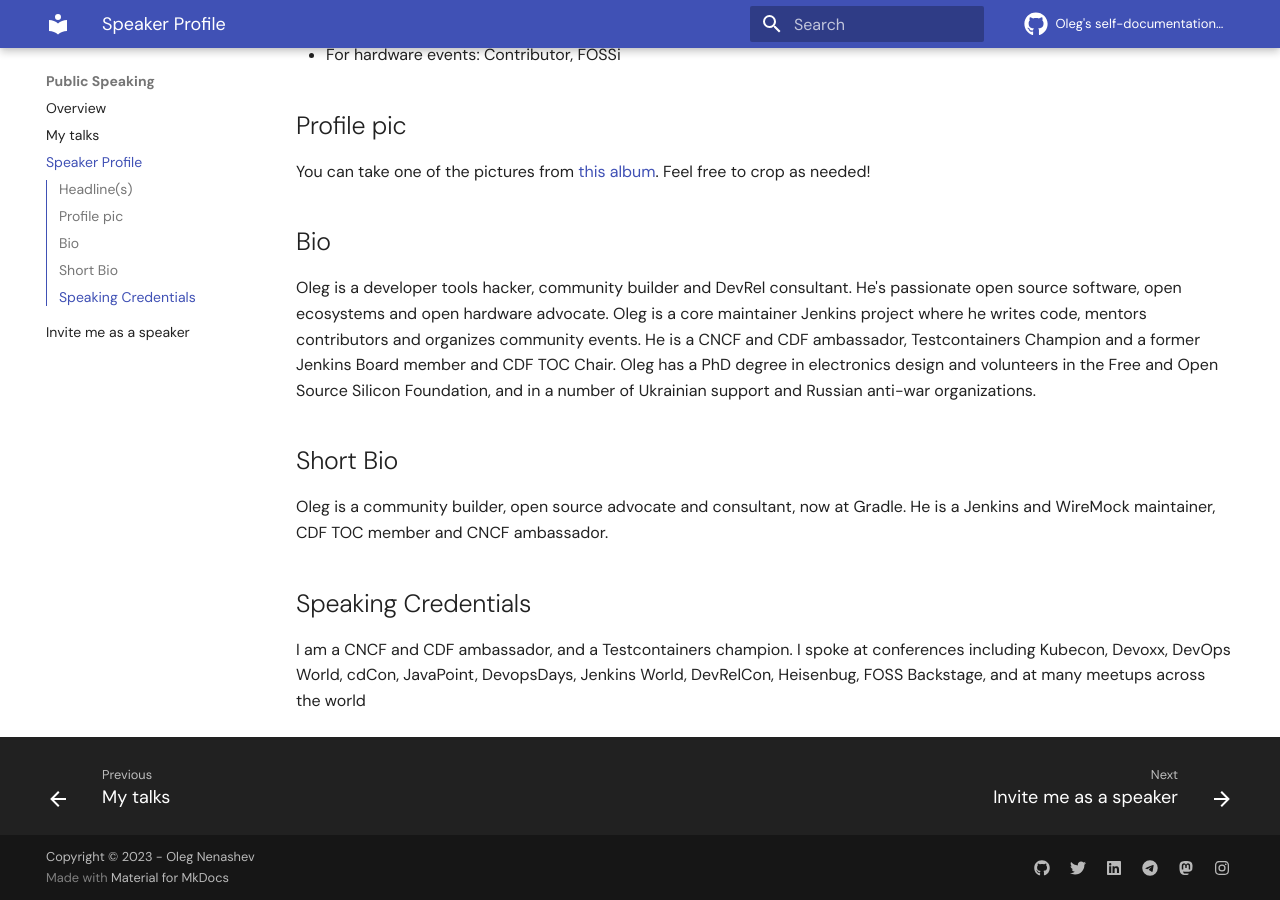
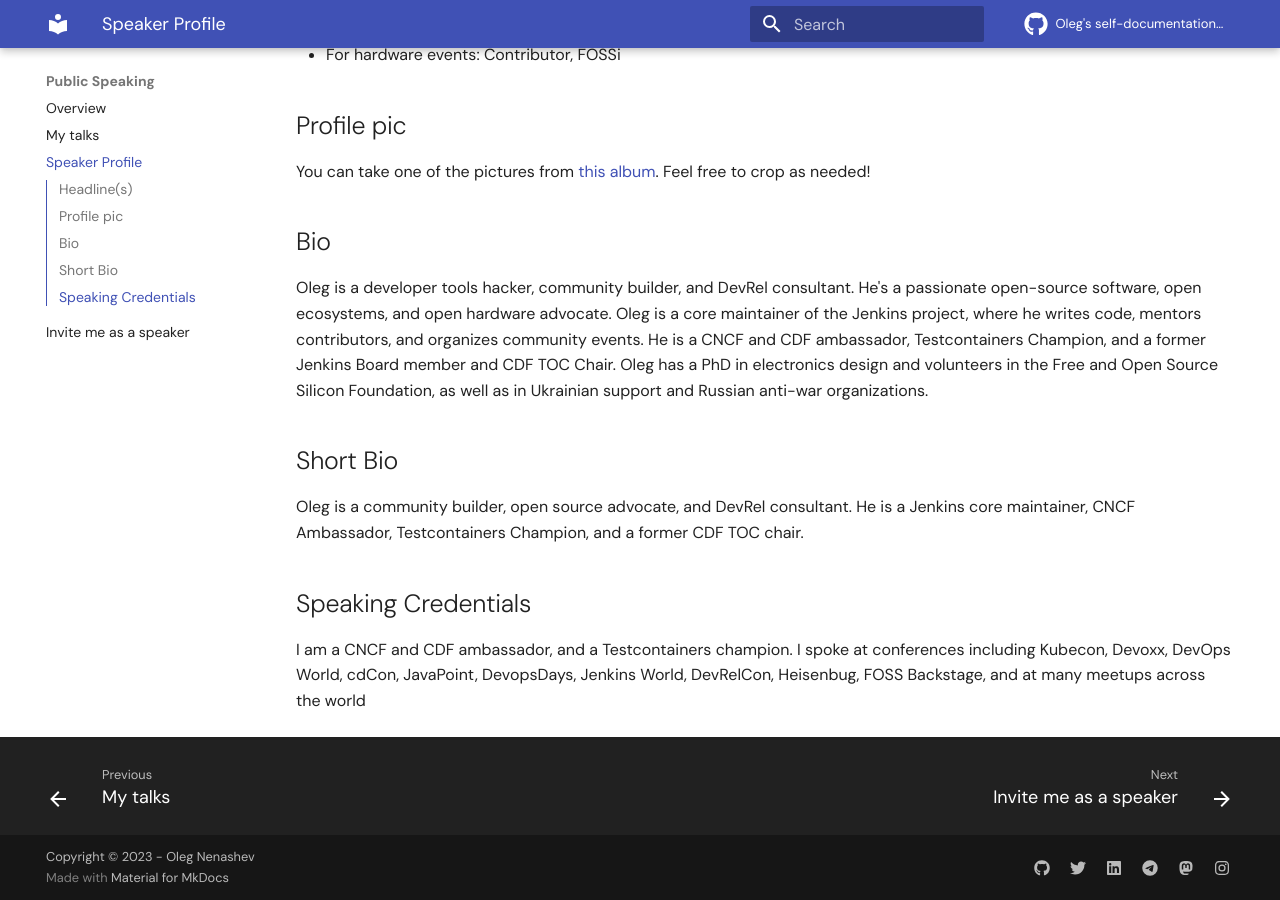
Before and after one commit to oleg-nenashev/oleg-nenashev, an MkDocs documentation site: the page built from _docs/speaking/profile.md, in a window 1280 px wide and 900 px high, scrolled down 520 px. Built offline with MkDocs 1.6.1 and Material for MkDocs 9.7.7, drawn with Linux system fonts in a browser that asks for light colours; plug-ins that fetch from the network failed and are left out; comment, search, counter and statistics services are not loaded.

Commit message:
Update profile.md

```diff
--- a/_docs/speaking/profile.md
+++ b/_docs/speaking/profile.md
@@ -19,17 +19,17 @@
 
 ## Bio
 
-Oleg is a developer tools hacker, community builder and DevRel consultant.
-He's passionate open source software, open ecosystems and open hardware advocate.
-Oleg is a core maintainer Jenkins project where he writes code, mentors contributors and organizes community events.
-He is a CNCF and CDF ambassador, Testcontainers Champion and a former Jenkins Board member and CDF TOC Chair.
-Oleg has a PhD degree in electronics design and volunteers in the Free and Open Source Silicon Foundation,
-and in a number of Ukrainian support and Russian anti-war organizations.
+Oleg is a developer tools hacker, community builder, and DevRel consultant.
+He's a passionate open-source software, open ecosystems, and open hardware advocate.
+Oleg is a core maintainer of the Jenkins project, where he writes code, mentors contributors, and organizes community events.
+He is a CNCF and CDF ambassador, Testcontainers Champion, and a former Jenkins Board member and CDF TOC Chair.
+Oleg has a PhD in electronics design and volunteers in the Free and Open Source Silicon Foundation,
+as well as in Ukrainian support and Russian anti-war organizations.
 
 ## Short Bio
 
-Oleg is a community builder, open source advocate and consultant, now at Gradle.
-He is a Jenkins and WireMock maintainer, CDF TOC member and CNCF ambassador.
+Oleg is a community builder, open source advocate, and DevRel consultant.
+He is a Jenkins core maintainer, CNCF Ambassador, Testcontainers Champion, and a former CDF TOC chair.
 
 ## Speaking Credentials
 
```
